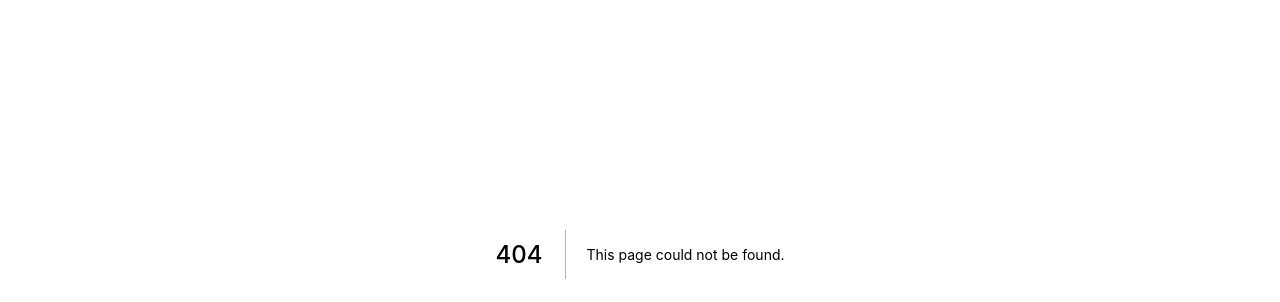
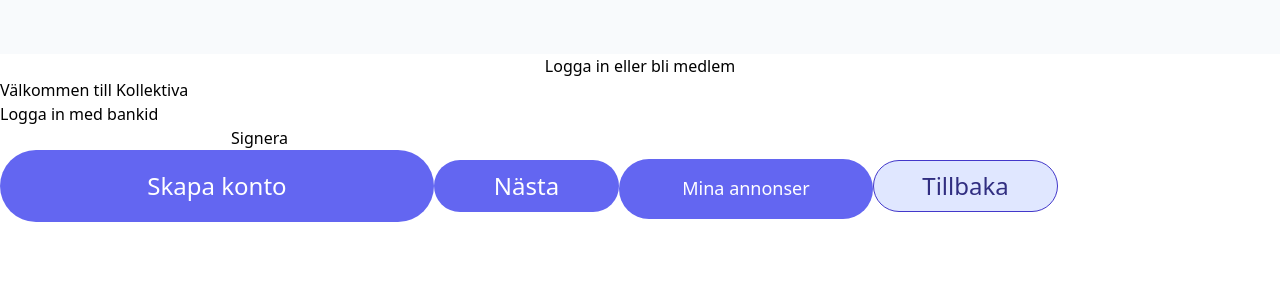
Before and after one commit to sofiaronnkvist/Kollektiva, a Next.js app: page /loggain in a window 1280 px wide. Before the commit this address had no page. Shown: the part 146-448 px from the top of the page. Built offline with nearby package versions, Linux system fonts and the light colour scheme.

Commit message:
Added buttons components

```diff
--- /dev/null
+++ b/components/Buttons/ButtonLg.tsx
@@ -0,0 +1,9 @@
+function ButtonLg(props) {
+  return (
+    <button className="h-[72px] w-[434px] rounded-full bg-indigo-500 text-[24px] text-white">
+      {props.text}
+    </button>
+  )
+}
+
+export default ButtonLg
--- /dev/null
+++ b/components/Buttons/ButtonMd.tsx
@@ -0,0 +1,9 @@
+function ButtonMd(props) {
+  return (
+    <button className="h-[60px] w-[254px] rounded-full bg-indigo-500 text-[18px] text-white">
+      {props.text}
+    </button>
+  )
+}
+
+export default ButtonMd
--- /dev/null
+++ b/components/Buttons/ButtonSm.tsx
@@ -0,0 +1,9 @@
+function ButtonSm(props) {
+  return (
+    <button className="h-[52px] w-[185px] rounded-full bg-indigo-500 text-[24px] text-white">
+      {props.text}
+    </button>
+  )
+}
+
+export default ButtonSm
--- /dev/null
+++ b/components/Buttons/ButtonSm2.tsx
@@ -0,0 +1,9 @@
+function ButtonSm2(props) {
+  return (
+    <button className="h-[52px] w-[185px] rounded-full border border-indigo-700 bg-indigo-100 text-[24px] text-indigo-900">
+      {props.text}
+    </button>
+  )
+}
+
+export default ButtonSm2
--- a/components/Navigation.tsx
+++ b/components/Navigation.tsx
@@ -33,6 +33,11 @@ function Navigation() {
           <a className="text-blue-500 hover:text-blue-800">Bli medlem</a>
         </Link>
       </li>
+      <li className="mr-6">
+        <Link href="/blimedlem">
+          <a className="text-blue-500 hover:text-blue-800">Min profil</a>
+        </Link>
+      </li>
     </ul>
   )
 }
--- /dev/null
+++ b/pages/loggain.tsx
@@ -0,0 +1,24 @@
+import React from 'react'
+import FormBankId from '../components/FormBankId'
+import ButtonLg from '../components/Buttons/ButtonLg'
+import ButtonSm from '../components/Buttons/ButtonSm'
+import ButtonSm2 from '../components/Buttons/ButtonSm2'
+import ButtonMd from '../components/Buttons/ButtonMd'
+
+function Login() {
+  return (
+    <div className="flex h-screen items-center bg-slate-50">
+      <div className="container mx-auto h-[400px] bg-white">
+        <p className="text-center">Logga in eller bli medlem</p>
+        <h1>Välkommen till Kollektiva</h1>
+        <FormBankId />
+        <ButtonLg text="Skapa konto" />
+        <ButtonSm text="Nästa" />
+        <ButtonMd text="Mina annonser" />
+        <ButtonSm2 text="Tillbaka" />
+      </div>
+    </div>
+  )
+}
+
+export default Login
```
